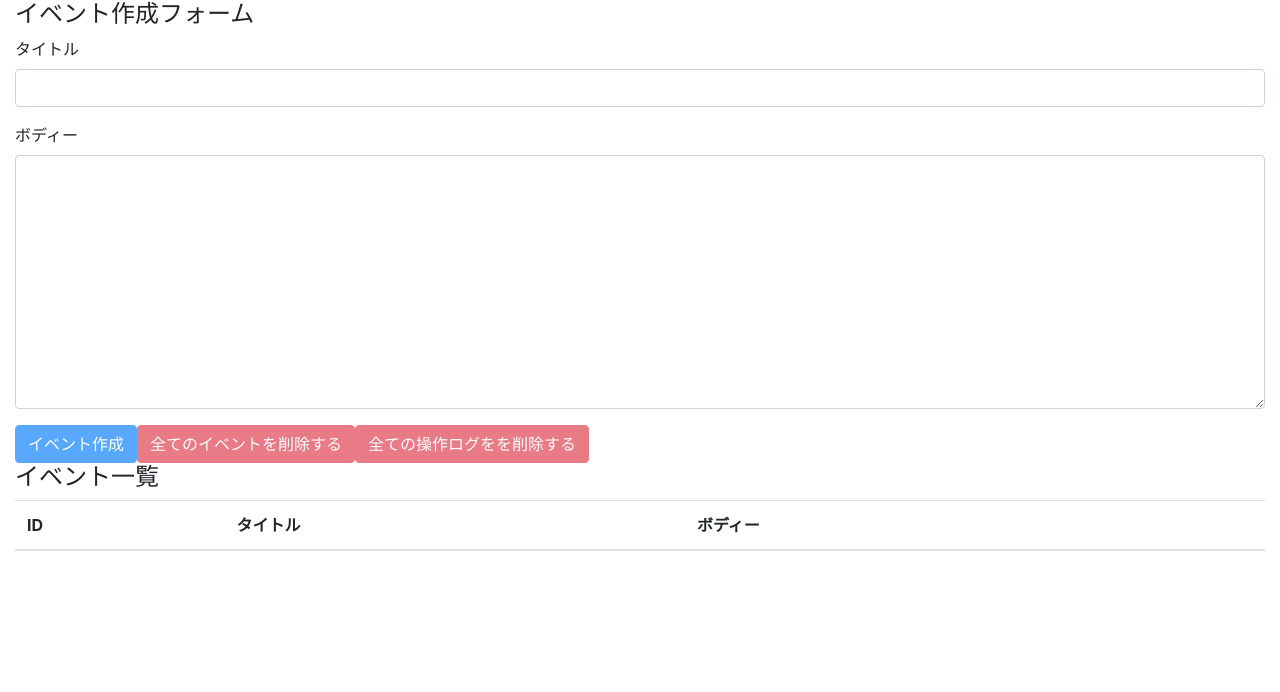
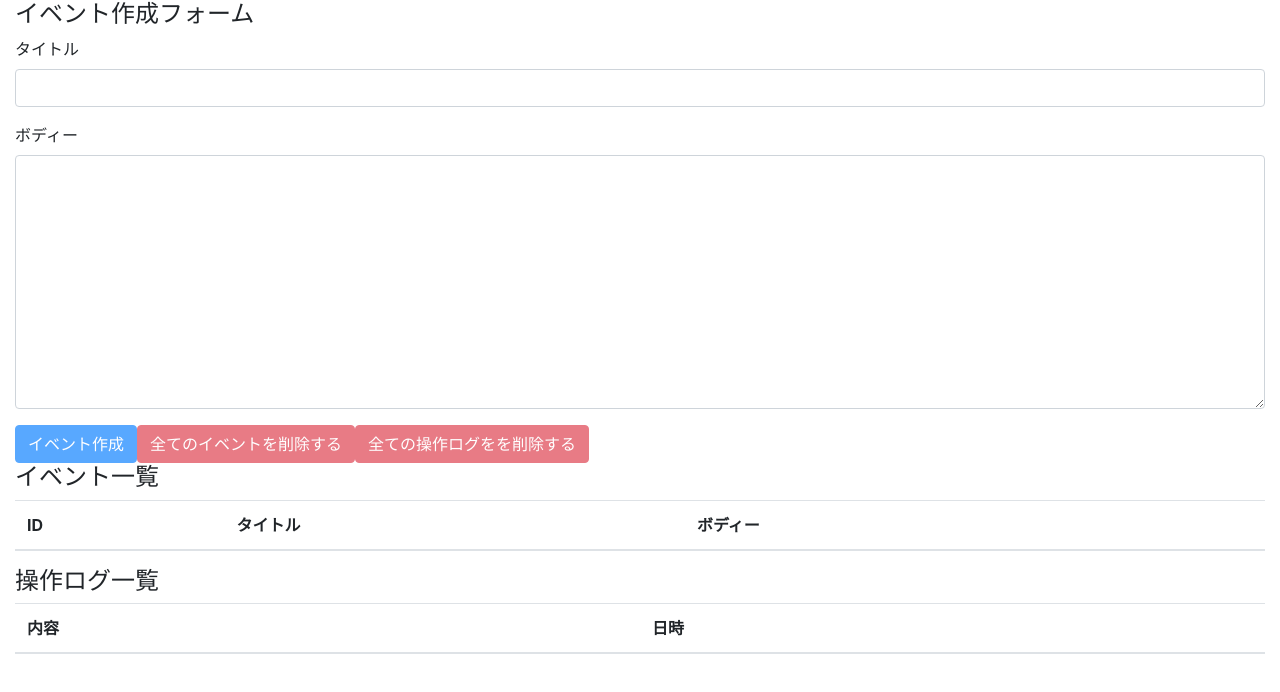
Before and after one commit to issiyda/react-hooks-101, a React (Create React App) app in the folder react-hooks-101/: page / in a window 1280 px wide. Shown: the top 692 px of the page. Built offline with nearby package versions, Linux system fonts and the light colour scheme.

Commit message:
show logs all

```diff
--- a/react-hooks-101/src/components/App.js
+++ b/react-hooks-101/src/components/App.js
@@ -4,11 +4,11 @@
 
 import EventForm from './EventForm'
 import Events from './Events'
+import OperationLogs from "./OperationLogs";
 import AppContext from "../contexts/AppContext";
 
 
 import reducer from '../reducers'
-
 
 
 const App = props => {
@@ -23,6 +23,7 @@
             <div className="container-fluid">
                 <EventForm/>
                 <Events/>
+                <OperationLogs/>
             </div>
         </AppContext.Provider>
     );
--- /dev/null
+++ b/react-hooks-101/src/components/OperationLog.js
@@ -0,0 +1,12 @@
+import React from "react";
+
+const OperationLog = ({ operationLog }) => {
+    return (
+        <tr>
+            <td>{operationLog.description}</td>
+            <td>{operationLog.operatedAt}</td>
+        </tr>
+    )
+}
+
+export default OperationLog
--- /dev/null
+++ b/react-hooks-101/src/components/OperationLogs.js
@@ -0,0 +1,30 @@
+import React, {useContext} from "react";
+
+import OperationLog from './OperationLog'
+import AppContext from "../contexts/AppContext";
+
+const OperationLogs = () => {
+    const {state} = useContext(AppContext)
+    return (
+        <>
+            <h4>操作ログ一覧</h4>
+            <table className="table table-head">
+                <thead>
+                <tr>
+                    <th>内容</th>
+                    <th>日時</th>
+                </tr>
+                </thead>
+                <tbody>
+                {
+                    state.operationLogs.map((operationLog, index) => {
+                        return <OperationLog key={index} operationLog={operationLog}/>
+                    })
+                }
+                </tbody>
+            </table>
+        </>
+    )
+}
+
+export default OperationLogs
```
